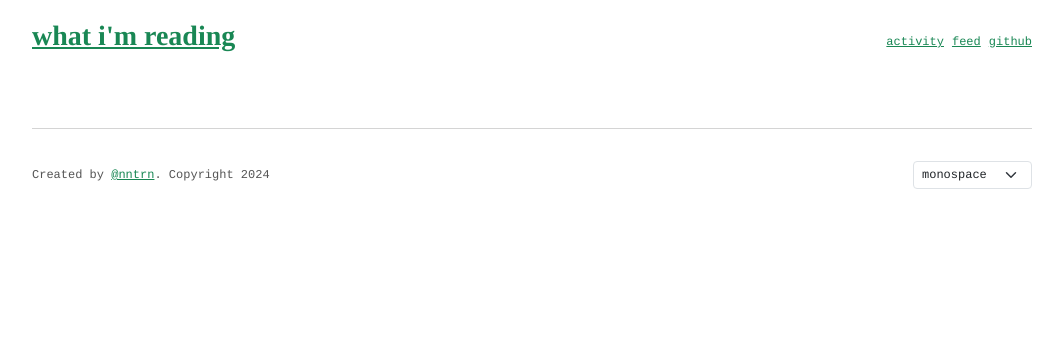
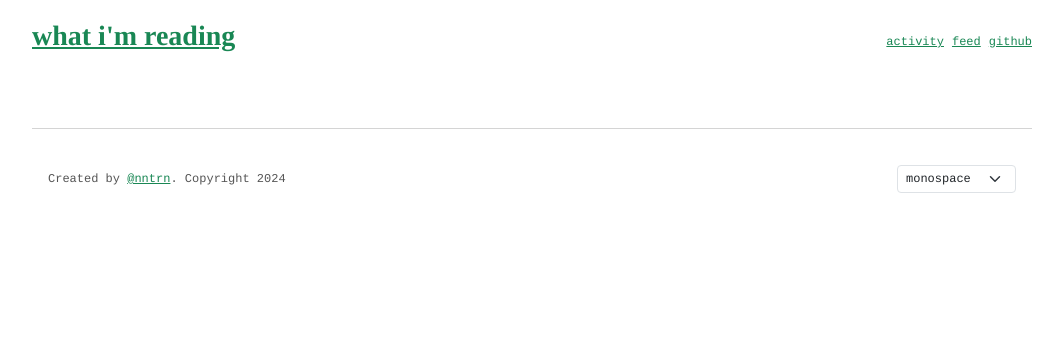
Before and after one commit to nntrn/what-im-reading, a Jekyll site: the page built from _pages/index.html, in a window 1280 px wide. Shown: the top 351 px of the page, without its empty margins (108-1171 px from the left). Built offline with Jekyll 4.4.1, drawn with Linux system fonts in a browser that asks for light colours.

Commit message:
Update remote url

```diff
--- a/_includes/docs.css
+++ b/_includes/docs.css
@@ -9,11 +9,13 @@
 aside{border-top:dotted 2px gray;padding-top:2rem;font-size:var(--aside-font-size)}
 h3,h4,h5{margin:0 0}
 h1 a{text-decoration-skip-ink:all}
+a.h5:hover,a.h6:hover{color:var(--bs-link-color)}
 .h2>a:hover,.h3>a:hover,.h4>a:hover,.h5>a:hover{font-style:oblique;transition:font-style .15s ease-in-out}
 q:after{content:""}
 q:before{content:""}
 a{color:var(--bs-success)}
 a:hover{color:#222}
+.breadcrumb{margin-bottom:0;font-family:var(--bs-font-monospace)!important;font-size:.85em}
 .bookmark q{white-space:pre-line;text-align:justify}
 .clamp{display:-webkit-box!important;-webkit-line-clamp:var(--clamp-lines,1);-webkit-box-orient:vertical;overflow:hidden;text-overflow:ellipsis}
 .gap{gap:var(--gap)}
--- a/_includes/postlist.html
+++ b/_includes/postlist.html
@@ -4,7 +4,7 @@
   <h5>Other posts in <a class="fs-6 smaller letter-spacing-1" href="{{pagetag|relative_url}}">{{pagetag|upcase}}</a></h5>
   <ul class="d-flex flex-column gap-2 my-3 lh-sm">
   {%- for book in books %}
-    <li class="text-muted">
+    <li class="text-muted clamp">
     {%- if book.slug == page.slug %}
       <u class="h6 text-success">{{book.title}}</u>
     {%- else %}
--- a/_layouts/api.html
+++ b/_layouts/api.html
@@ -8,5 +8,6 @@
   "title": "{{info.title}}",
   "author": "{{info.author}}",
   "genre": "{{info.tags}}",
+  "url": "{{info.url}}",
   "activity": {{activity|jsonify}}
 }
--- a/_layouts/default.html
+++ b/_layouts/default.html
@@ -47,7 +47,7 @@
   </main>
   <footer class="d-flex flex-column gap-3 py-4">
   <hr>
-  <div class="d-flex flex-wrap justify-content-between align-content-center align-items-center gap-3 smaller">
+  <div class="d-flex flex-wrap justify-content-between align-content-center align-items-center gap-3 smaller px-3 py-1">
     <div>
     Created by <a href="https://github.com/{{site.repository}}">@{{site.github_username}}</a>.
     Copyright {{ site.time | date: '%Y' }}
```
Also changed, not shown: 2 other files.
